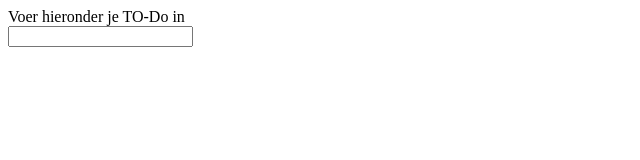
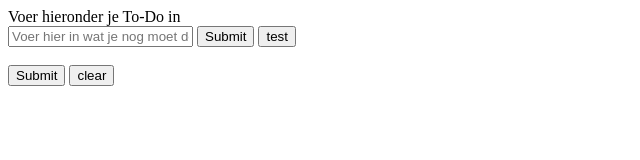
Before and after one commit to SnelleJaapie/TO-DO-App, a plain HTML site: page index.html in a window 1280 px wide. Shown: the whole page, without its empty margins (0-640 px from the left). Drawn offline with Linux system fonts and the light colour scheme.

Commit message:
Knopjes gemaakt - niet werkend

```diff
--- a/index.html
+++ b/index.html
@@ -1,5 +1,5 @@
 <!DOCTYPE html>
-<html lang="en">
+<html lang="en" xmlns="http://www.w3.org/1999/html">
 <head>
     <meta charset="UTF-8">
     <title>Title</title>
@@ -7,9 +7,25 @@
 </head>
 <body>
 
-<div id="titel">Voer hieronder je TO-Do in</div>
-<input type="text">
+<div id="titel">Voer hieronder je To-Do in</div>
+<form action="">
+    <input type="text"
+           placeholder="Voer hier in wat je nog moet doen">
+    <input class="buttons"
+           type="submit">
+    <input type="button"
+           value="test">
+</form>
 
+
+<br>
+
+<button class="buttons">Submit</button>
+<button class="buttons">clear</button>
+
+<ol class="itemList">
+
+</ol>
 <script src="main.js"></script>
 </body>
 </html>
```
Also changed, not shown: 1 other file.
